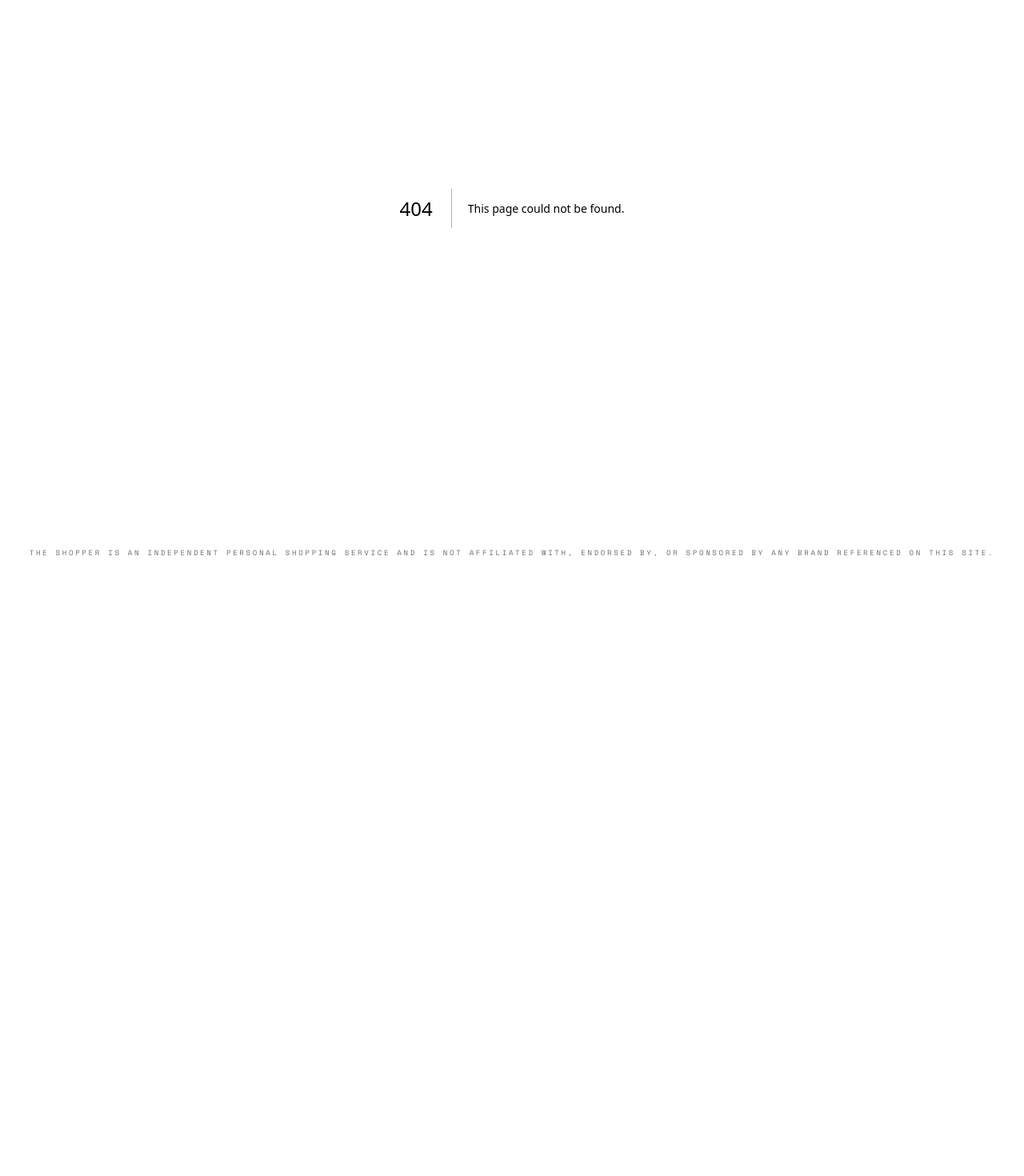
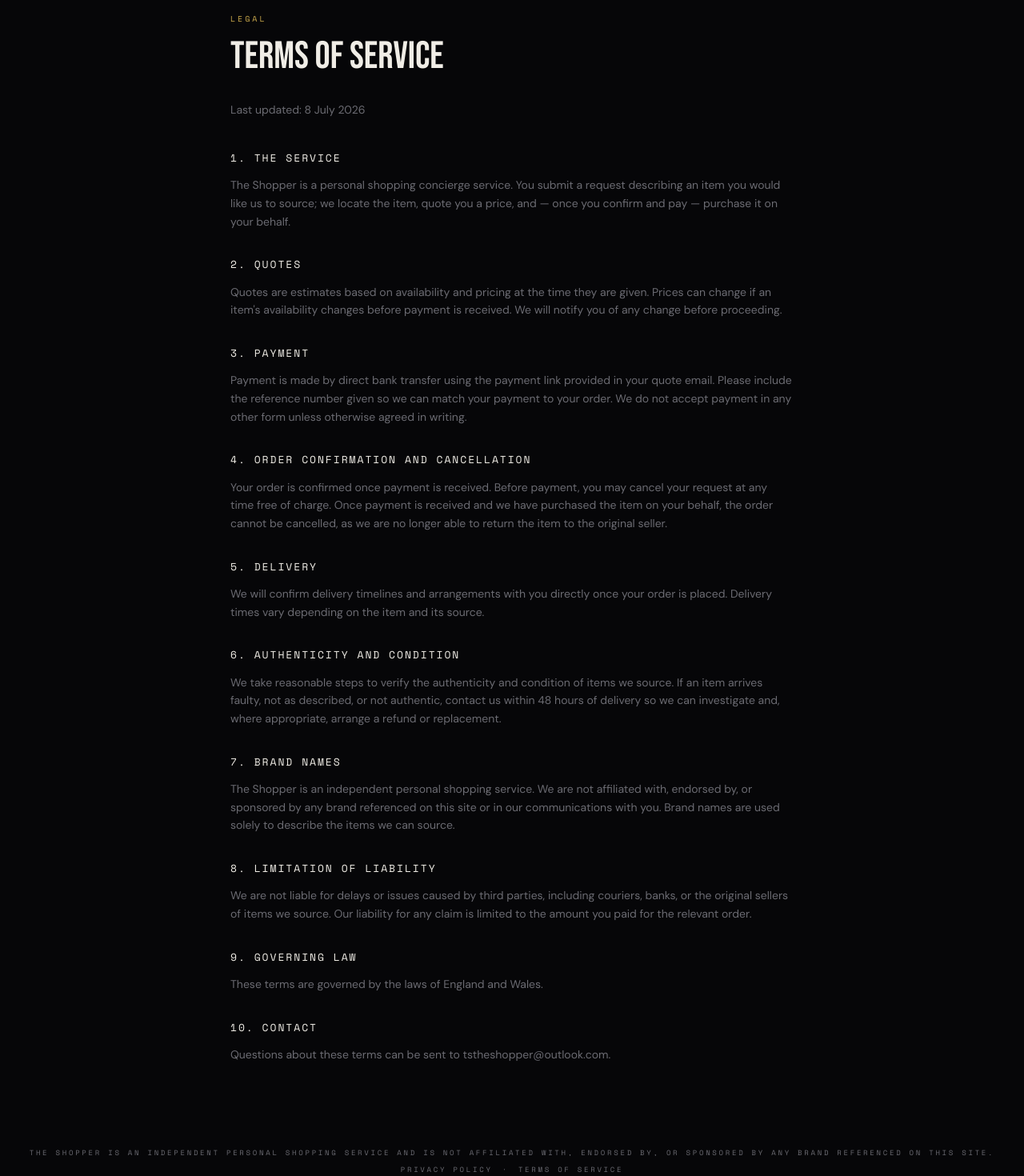
Before and after one commit to TS-Digital/my-sourceflow, a Next.js app in the folder the-shopper/: page /terms in a window 1280 px wide. Before the commit this address had no page. Shown: the part 140-1610 px from the top of the page at 80% size. Before the commit the page ends 862 px from the top, so only its background shows below. Built offline with nearby package versions, Linux system fonts and the light colour scheme; no server answers.

Commit message:
Add privacy policy and terms of service pages, link from footer

```diff
--- a/the-shopper/app/layout.tsx
+++ b/the-shopper/app/layout.tsx
@@ -1,5 +1,6 @@
 import type { Metadata } from 'next'
 import { Bebas_Neue, Space_Mono, DM_Sans } from 'next/font/google'
+import Link from 'next/link'
 import './globals.css'
 
 const bebasNeue = Bebas_Neue({
@@ -35,8 +36,20 @@ export default function RootLayout({ children }: { children: React.ReactNode })
     >
       <body>
         {children}
-        <footer className="py-6 px-4 text-center font-mono text-[9px] text-brand-muted uppercase tracking-widest">
-          The Shopper is an independent personal shopping service and is not affiliated with, endorsed by, or sponsored by any brand referenced on this site.
+        <footer className="py-6 px-4 text-center font-mono text-[9px] text-brand-muted uppercase tracking-widest space-y-2">
+          <p>
+            The Shopper is an independent personal shopping service and is not affiliated with, endorsed by, or
+            sponsored by any brand referenced on this site.
+          </p>
+          <p className="space-x-3">
+            <Link href="/privacy" className="hover:text-brand-gold transition-colors">
+              Privacy Policy
+            </Link>
+            <span>&middot;</span>
+            <Link href="/terms" className="hover:text-brand-gold transition-colors">
+              Terms of Service
+            </Link>
+          </p>
         </footer>
       </body>
     </html>
--- /dev/null
+++ b/the-shopper/app/privacy/page.tsx
@@ -0,0 +1,88 @@
+import SiteNav from '@/components/SiteNav'
+
+const h2Cls = 'font-mono text-[13px] text-brand-text uppercase tracking-[0.15em] mb-3'
+
+export default function PrivacyPage() {
+  return (
+    <div className="min-h-screen bg-brand-bg flex flex-col">
+      <SiteNav activePath="/privacy" />
+
+      <main className="flex-1 max-w-3xl mx-auto w-full px-4 sm:px-8 py-16 sm:py-20">
+        <p className="font-mono text-[10px] text-brand-gold uppercase tracking-[0.3em] mb-4">Legal</p>
+        <h1 className="font-display text-4xl sm:text-5xl text-brand-text uppercase leading-none mb-8">
+          Privacy Policy
+        </h1>
+        <p className="font-sans text-brand-muted text-sm mb-10">Last updated: 8 July 2026</p>
+
+        <div className="space-y-8 font-sans text-brand-muted text-sm leading-relaxed">
+          <section>
+            <h2 className={h2Cls}>1. Who We Are</h2>
+            <p>
+              The Shopper (&quot;we&quot;, &quot;us&quot;, &quot;our&quot;) is a personal shopping concierge
+              service operating at theshopper.shop. This policy explains what personal data we collect, how we
+              use it, and your rights.
+            </p>
+          </section>
+
+          <section>
+            <h2 className={h2Cls}>2. Information We Collect</h2>
+            <p>
+              When you create an account or submit a request, we collect: your name, email address, and phone
+              number; details of the items you ask us to source (brand, budget, size, colour, and any notes); and,
+              if you sign in with Google, basic profile information provided by Google.
+            </p>
+          </section>
+
+          <section>
+            <h2 className={h2Cls}>3. How We Use Your Information</h2>
+            <p>
+              We use your information to create and manage your account, process and fulfil your requests, send
+              you email updates about your request status, quotes, and payment, and communicate with you about
+              your order.
+            </p>
+          </section>
+
+          <section>
+            <h2 className={h2Cls}>4. Payment</h2>
+            <p>
+              We do not process or store card details. Payments are made by direct bank transfer via a NatWest
+              Payit payment link. We never see or store your banking credentials — payments are handled entirely
+              by NatWest.
+            </p>
+          </section>
+
+          <section>
+            <h2 className={h2Cls}>5. Third-Party Services</h2>
+            <p>
+              We use the following third parties to operate our service: Supabase (account authentication and
+              database storage), Resend (transactional email delivery), and NatWest Payit (payment collection).
+              Each provider processes data only as needed to provide their service to us.
+            </p>
+          </section>
+
+          <section>
+            <h2 className={h2Cls}>6. Data Retention</h2>
+            <p>
+              We retain your account and request information for as long as your account is active, or as needed
+              to comply with legal, accounting, or reporting obligations.
+            </p>
+          </section>
+
+          <section>
+            <h2 className={h2Cls}>7. Your Rights</h2>
+            <p>
+              Under UK data protection law, you have the right to access, correct, or delete your personal data,
+              and to object to or restrict certain processing. To exercise these rights, contact us at
+              tstheshopper@outlook.com.
+            </p>
+          </section>
+
+          <section>
+            <h2 className={h2Cls}>8. Contact</h2>
+            <p>Questions about this policy can be sent to tstheshopper@outlook.com.</p>
+          </section>
+        </div>
+      </main>
+    </div>
+  )
+}
--- /dev/null
+++ b/the-shopper/app/terms/page.tsx
@@ -0,0 +1,102 @@
+import SiteNav from '@/components/SiteNav'
+
+const h2Cls = 'font-mono text-[13px] text-brand-text uppercase tracking-[0.15em] mb-3'
+
+export default function TermsPage() {
+  return (
+    <div className="min-h-screen bg-brand-bg flex flex-col">
+      <SiteNav activePath="/terms" />
+
+      <main className="flex-1 max-w-3xl mx-auto w-full px-4 sm:px-8 py-16 sm:py-20">
+        <p className="font-mono text-[10px] text-brand-gold uppercase tracking-[0.3em] mb-4">Legal</p>
+        <h1 className="font-display text-4xl sm:text-5xl text-brand-text uppercase leading-none mb-8">
+          Terms of Service
+        </h1>
+        <p className="font-sans text-brand-muted text-sm mb-10">Last updated: 8 July 2026</p>
+
+        <div className="space-y-8 font-sans text-brand-muted text-sm leading-relaxed">
+          <section>
+            <h2 className={h2Cls}>1. The Service</h2>
+            <p>
+              The Shopper is a personal shopping concierge service. You submit a request describing an item you
+              would like us to source; we locate the item, quote you a price, and — once you confirm and pay —
+              purchase it on your behalf.
+            </p>
+          </section>
+
+          <section>
+            <h2 className={h2Cls}>2. Quotes</h2>
+            <p>
+              Quotes are estimates based on availability and pricing at the time they are given. Prices can
+              change if an item&apos;s availability changes before payment is received. We will notify you of any
+              change before proceeding.
+            </p>
+          </section>
+
+          <section>
+            <h2 className={h2Cls}>3. Payment</h2>
+            <p>
+              Payment is made by direct bank transfer using the payment link provided in your quote email. Please
+              include the reference number given so we can match your payment to your order. We do not accept
+              payment in any other form unless otherwise agreed in writing.
+            </p>
+          </section>
+
+          <section>
+            <h2 className={h2Cls}>4. Order Confirmation and Cancellation</h2>
+            <p>
+              Your order is confirmed once payment is received. Before payment, you may cancel your request at
+              any time free of charge. Once payment is received and we have purchased the item on your behalf,
+              the order cannot be cancelled, as we are no longer able to return the item to the original seller.
+            </p>
+          </section>
+
+          <section>
+            <h2 className={h2Cls}>5. Delivery</h2>
+            <p>
+              We will confirm delivery timelines and arrangements with you directly once your order is placed.
+              Delivery times vary depending on the item and its source.
+            </p>
+          </section>
+
+          <section>
+            <h2 className={h2Cls}>6. Authenticity and Condition</h2>
+            <p>
+              We take reasonable steps to verify the authenticity and condition of items we source. If an item
+              arrives faulty, not as described, or not authentic, contact us within 48 hours of delivery so we
+              can investigate and, where appropriate, arrange a refund or replacement.
+            </p>
+          </section>
+
+          <section>
+            <h2 className={h2Cls}>7. Brand Names</h2>
+            <p>
+              The Shopper is an independent personal shopping service. We are not affiliated with, endorsed by,
+              or sponsored by any brand referenced on this site or in our communications with you. Brand names
+              are used solely to describe the items we can source.
+            </p>
+          </section>
+
+          <section>
+            <h2 className={h2Cls}>8. Limitation of Liability</h2>
+            <p>
+              We are not liable for delays or issues caused by third parties, including couriers, banks, or the
+              original sellers of items we source. Our liability for any claim is limited to the amount you paid
+              for the relevant order.
+            </p>
+          </section>
+
+          <section>
+            <h2 className={h2Cls}>9. Governing Law</h2>
+            <p>These terms are governed by the laws of England and Wales.</p>
+          </section>
+
+          <section>
+            <h2 className={h2Cls}>10. Contact</h2>
+            <p>Questions about these terms can be sent to tstheshopper@outlook.com.</p>
+          </section>
+        </div>
+      </main>
+    </div>
+  )
+}
```
